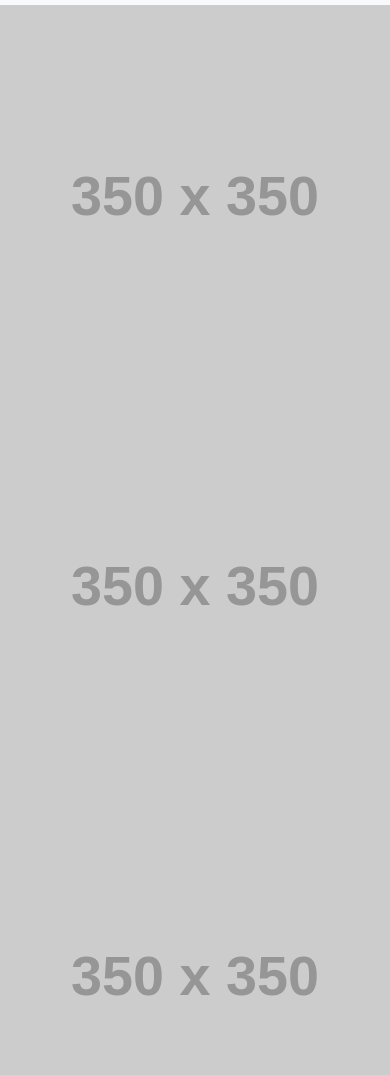
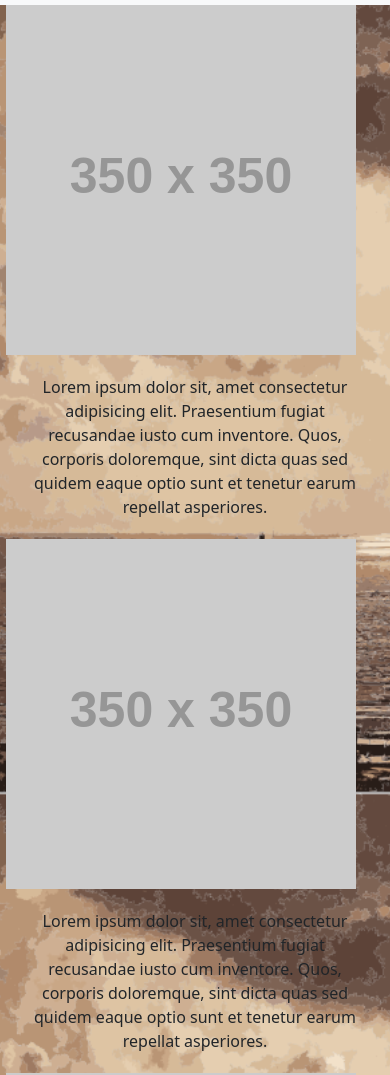
Before and after one commit to benlaro0214/PortoResponso, a plain HTML site: page portfolio.html in a window 390 px wide. Shown: the part 51-1126 px from the top of the page. Drawn offline with nearby package versions, Linux system fonts and the light colour scheme; placeholder pictures from the web are drawn by us.

Commit message:
Add files via upload
creation of responsive gallery v.1

```diff
--- a/portfolio.html
+++ b/portfolio.html
@@ -34,24 +34,49 @@
       </nav>
 
 
-      <div class="row">
-        <div class="column">
-          <img src="https://via.placeholder.com/350" style="width:100%">
-        </div>
-        <div class="column">
-          <img src="https://via.placeholder.com/350" style="width:100%">
 
-        </div>
-        <div class="column">
-          <img src="https://via.placeholder.com/350" style="width:100%">
 
-        </div>
-        <div class="column">
-          <img src="https://via.placeholder.com/350" style="width:100%">
-      </div>
 
-      <div class="column">
-        <img src="https://via.placeholder.com/350" style="width:100%">
+         <div class="resize">
+          <div class="picture">
+              <a target="_blank" href="#">
+                <img src="https://via.placeholder.com/350" alt="Placeholder">
+              </a>
+              <div class="blurb">Lorem ipsum dolor sit, amet consectetur adipisicing elit. Praesentium fugiat recusandae iusto cum inventore. Quos, corporis doloremque, sint dicta quas sed quidem eaque optio sunt et tenetur earum repellat asperiores.</div>
+          </div>
+         </div>
+
+
+         <div class="resize">
+            <div class="picture">
+                <a target="_blank" href="#">
+                  <img src="https://via.placeholder.com/350" alt="Placeholder">
+                </a>
+                <div class="blurb">Lorem ipsum dolor sit, amet consectetur adipisicing elit. Praesentium fugiat recusandae iusto cum inventore. Quos, corporis doloremque, sint dicta quas sed quidem eaque optio sunt et tenetur earum repellat asperiores.</div>
+            </div>
+           </div>
+
+
+         <div class="resize">
+            <div class="picture">
+                <a target="_blank" href="#">
+                  <img src="https://via.placeholder.com/350" alt="Placeholder">
+                </a>
+                <div class="blurb">Lorem ipsum dolor sit, amet consectetur adipisicing elit. Praesentium fugiat recusandae iusto cum inventore. Quos, corporis doloremque, sint dicta quas sed quidem eaque optio sunt et tenetur earum repellat asperiores.</div>
+            </div>
+           </div>
+
+
+         <div class="resize">
+            <div class="picture">
+                <a target="_blank" href="#">
+                  <img src="https://via.placeholder.com/350" alt="Placeholder">
+                </a>
+                <div class="blurb">Lorem ipsum dolor sit, amet consectetur adipisicing elit. Praesentium fugiat recusandae iusto cum inventore. Quos, corporis doloremque, sint dicta quas sed quidem eaque optio sunt et tenetur earum repellat asperiores.</div>
+            </div>
+           </div>
+
+
 
 </body>
 </html>
```
